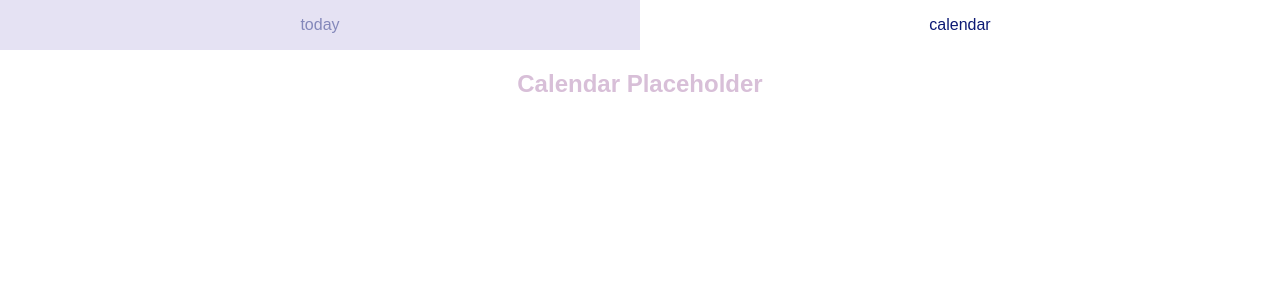
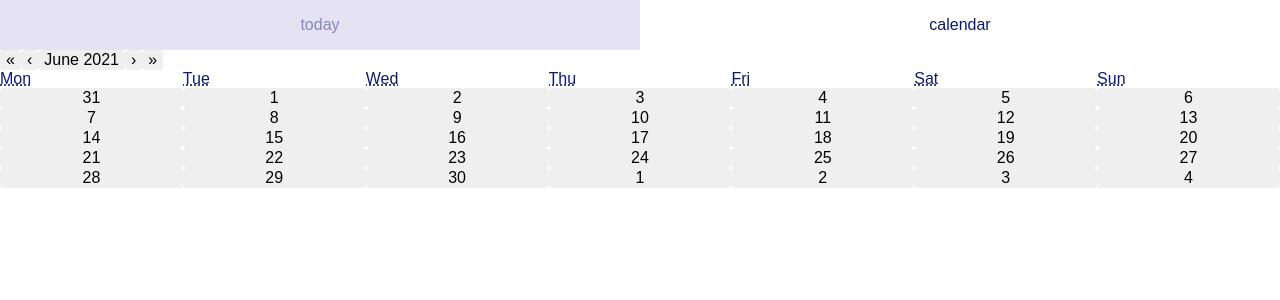
Before and after one commit to jujuzitroni/plants-need-water, a React (Vite) app: page /calendar in a window 1280 px wide. Shown: the top 300 px of the page. Built offline with nearby package versions, Linux system fonts and the light colour scheme.

Commit message:
✨ implement calendar on page

```diff
--- a/src/app/pages/Calendar/Calendar.tsx
+++ b/src/app/pages/Calendar/Calendar.tsx
@@ -1,18 +1,23 @@
 import React from 'react';
 import PageNav from '../../components/PageNav/PageNav';
 import styles from './Calendar.module.css';
+import Calendar from 'react-calendar';
 
-function Calendar(): JSX.Element {
+function CalendarPage(): JSX.Element {
   return (
-    <div className={styles.calendar}>
+    <div>
       <header>
         <PageNav />
       </header>
-      <main>
-        <h2>Calendar Placeholder</h2>
+      <main className={styles.container}>
+        <Calendar
+          className={styles.cal}
+          tileClassName={styles.tile}
+          showNavigation={true}
+        />
       </main>
     </div>
   );
 }
 
-export default Calendar;
+export default CalendarPage;
```
